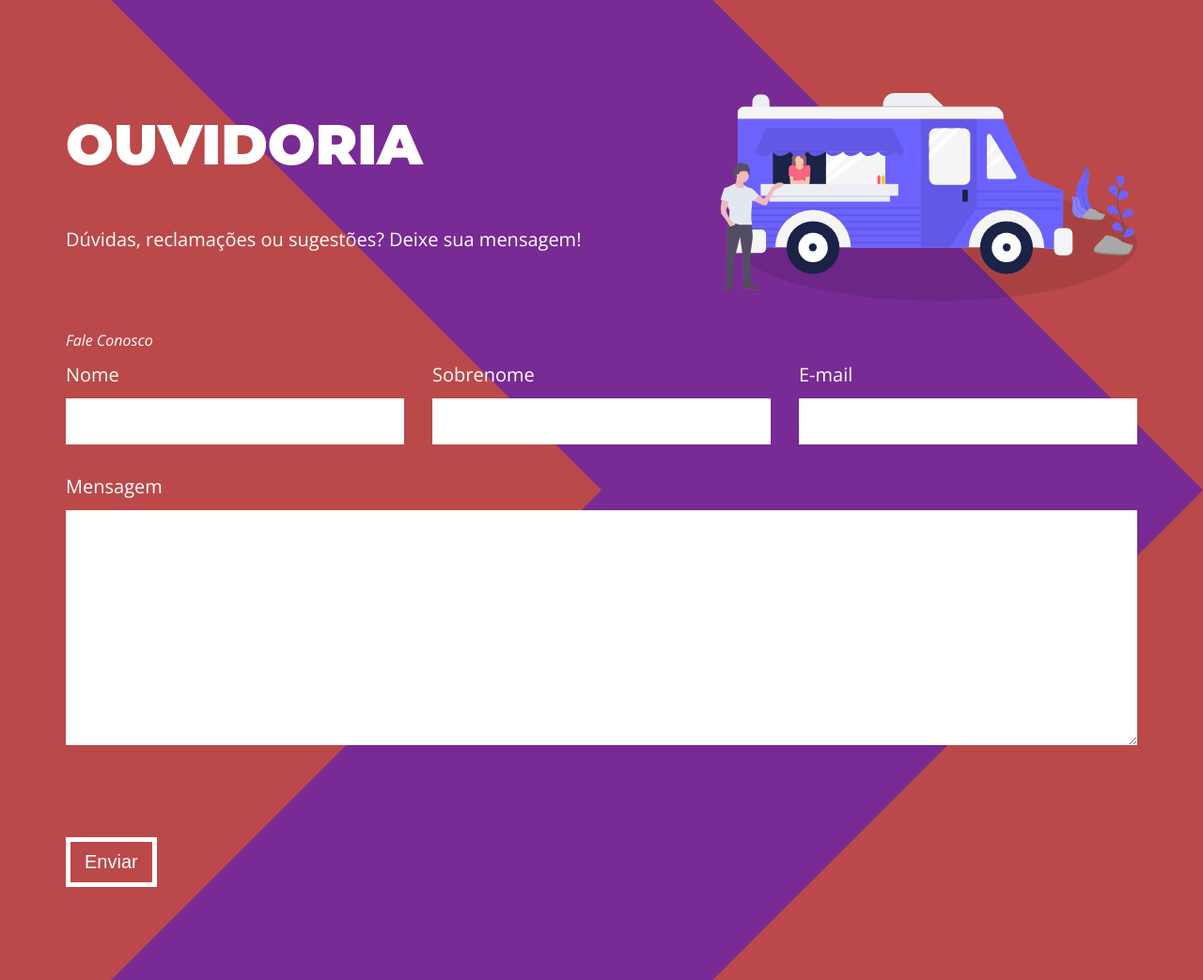
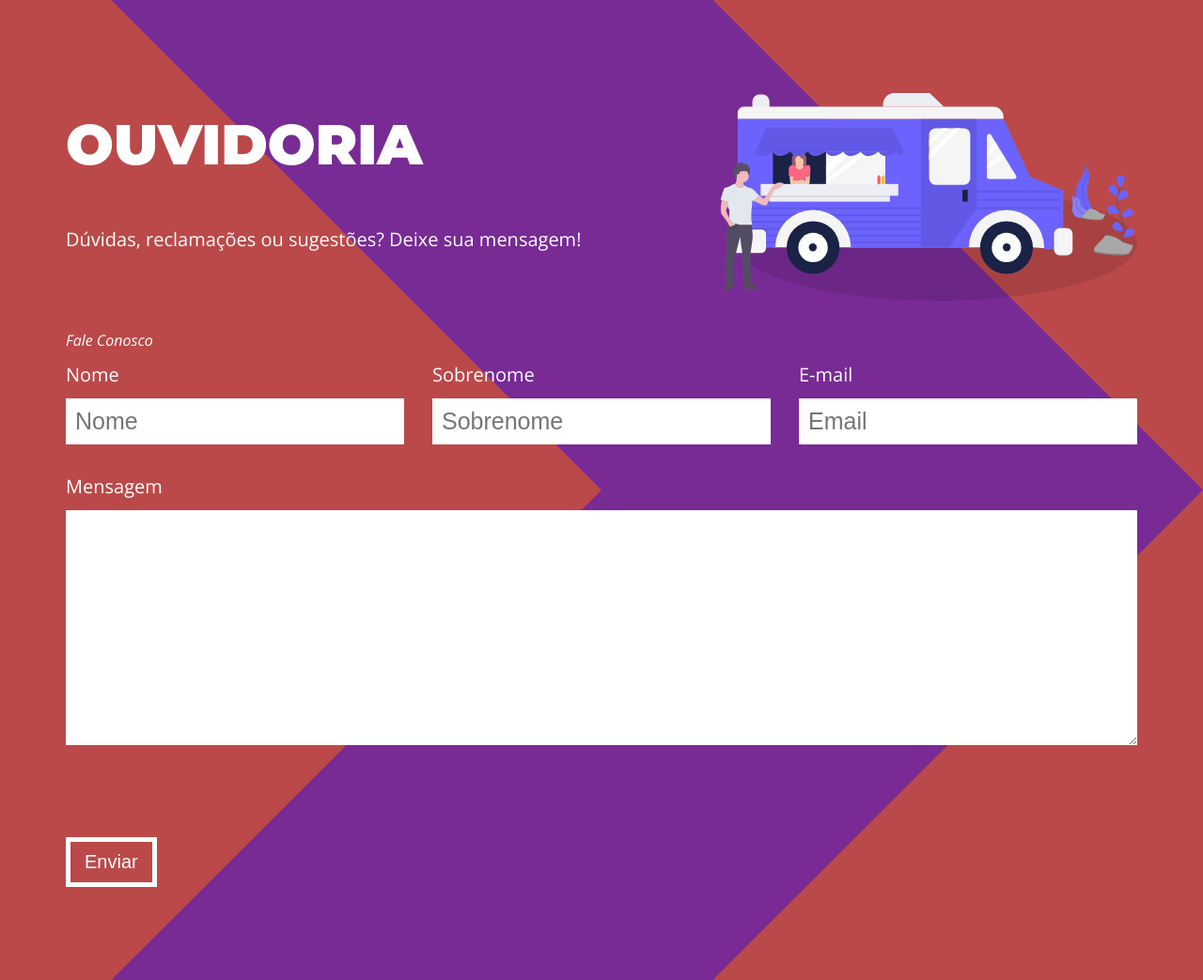
Before and after one commit to MatheusAfinovicz/MathsBurguer, a Django app: page /home/ in a window 1280 px wide. Shown: the part 3314-4357 px from the top of the page at 94% size. Run offline with Django 3.2, Linux system fonts and the light colour scheme.

Commit message:
placeholders in home form

```diff
--- a/templates/landingPage.html
+++ b/templates/landingPage.html
@@ -116,17 +116,17 @@
                 {% csrf_token %}
                 <div class="form-group">
                     <label for="first-name">Nome</label>
-                    {{ form.first_name }}
+                    <input type="text" id="first-name" value="{{ request.POST.first_name }}" name="first_name" placeholder="Nome">
                 </div>
 
                 <div class="form-group">
                     <label for="last-name">Sobrenome</label>
-                    {{ form.last_name }}
+                    <input type="text" id="last-name" value="{{ request.POST.last_name }}" name="last_name" placeholder="Sobrenome">
                 </div>
 
                 <div class="form-group">
                     <label for="email">E-mail</label>
-                    {{ form.email }}
+                    <input type="email" id="email" value="{{ request.POST.email }}" name="email" placeholder="Email">
                 </div>
 
                 <div class="form-group full-width">
```
Also changed, not shown: db.sqlite3.
